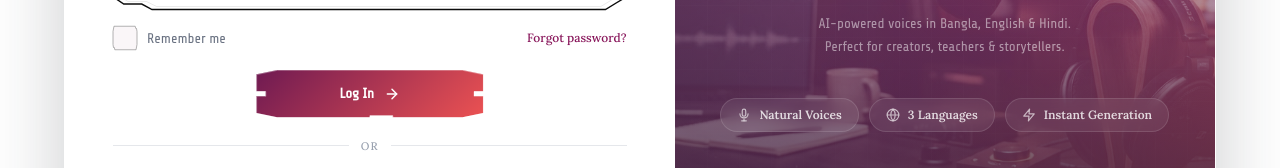
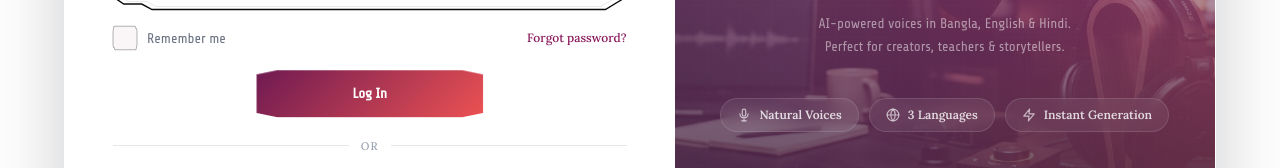
Before and after one commit to sweetxhasan/perfectory12, a React (Vite) app: page /login in a window 1280 px wide. Shown: the part 412-580 px from the top of the page. Built offline with nearby package versions, Linux system fonts and the light colour scheme; no server answers.

Commit message:
feat: simplify cut-submit-button to 4 chamfered corners only

```diff
--- a/src/components/cut-submit-button.tsx
+++ b/src/components/cut-submit-button.tsx
@@ -1,43 +1,21 @@
 import type { ReactNode } from 'react';
 
 /**
- * Premium "7-cut" submit button — 4 chamfered corners plus 3 inward
- * notch cuts (right edge, bottom edge, left edge), matching the
- * angular-cut language of the input frames (see cut-frame.tsx) at a
- * more elaborate tier. The fill is drawn as a clip-path layer (so it
- * hugs the exact cut shape at any width) and the border is a separate
- * SVG stroke on top, kept to a crisp 1px regardless of the button's
- * aspect ratio via `vectorEffect="non-scaling-stroke"`.
+ * Premium "cut-corner" submit button — 4 clean chamfered corners only
+ * (no inward edge notches), matching the angular-cut language of the
+ * input frames (see cut-frame.tsx). The fill is drawn as a clip-path
+ * layer (so it hugs the exact cut shape at any width) and the border
+ * is a separate SVG stroke on top, kept to a crisp 1px regardless of
+ * the button's aspect ratio via `vectorEffect="non-scaling-stroke"`.
  *
  * The button is a fixed 230px wide on every device (never stretches
  * full width, never shrinks to fit its label), so it must be placed
  * inside a centered wrapper (e.g. `self-center` on a flex-column form).
  */
 const BUTTON_WIDTH = 230;
-const BUTTON_CUT_PATH =
-  'M9.7 0.7 L90.3 0.7 L99.3 9.7 L99.3 45 L95.3 45 L95.3 55 L99.3 55 L99.3 90.3 L90.3 99.3 L60 99.3 L60 95.3 L50 95.3 L50 99.3 L9.7 99.3 L0.7 90.3 L0.7 55 L4.7 55 L4.7 45 L0.7 45 L0.7 9.7 Z';
+const BUTTON_CUT_PATH = 'M9.7 0.7 L90.3 0.7 L99.3 9.7 L99.3 90.3 L90.3 99.3 L9.7 99.3 L0.7 90.3 L0.7 9.7 Z';
 const BUTTON_CUT_CLIP_PATH =
-  'polygon(9.7% 0.7%, 90.3% 0.7%, 99.3% 9.7%, 99.3% 45%, 95.3% 45%, 95.3% 55%, 99.3% 55%, 99.3% 90.3%, 90.3% 99.3%, 60% 99.3%, 60% 95.3%, 50% 95.3%, 50% 99.3%, 9.7% 99.3%, 0.7% 90.3%, 0.7% 55%, 4.7% 55%, 4.7% 45%, 0.7% 45%, 0.7% 9.7%)';
-
-function ArrowRightIcon() {
-  return (
-    <svg
-      width="16"
-      height="16"
-      viewBox="0 0 24 24"
-      fill="none"
-      stroke="currentColor"
-      strokeWidth="2.2"
-      strokeLinecap="round"
-      strokeLinejoin="round"
-      className="relative z-10 shrink-0 transition-transform duration-300 group-hover:translate-x-0.5"
-      aria-hidden="true"
-    >
-      <line x1="5" y1="12" x2="19" y2="12" />
-      <polyline points="12 5 19 12 12 19" />
-    </svg>
-  );
-}
+  'polygon(9.7% 0.7%, 90.3% 0.7%, 99.3% 9.7%, 99.3% 90.3%, 90.3% 99.3%, 9.7% 99.3%, 0.7% 90.3%, 0.7% 9.7%)';
 
 export function CutSubmitButton({
   label,
@@ -91,10 +69,7 @@ export function CutSubmitButton({
           <span className="relative z-10 whitespace-nowrap">{loadingLabel ?? label}</span>
         </>
       ) : (
-        <>
-          <span className="relative z-10 whitespace-nowrap">{label}</span>
-          <ArrowRightIcon />
-        </>
+        <span className="relative z-10 whitespace-nowrap">{label}</span>
       )}
     </button>
   );
```
